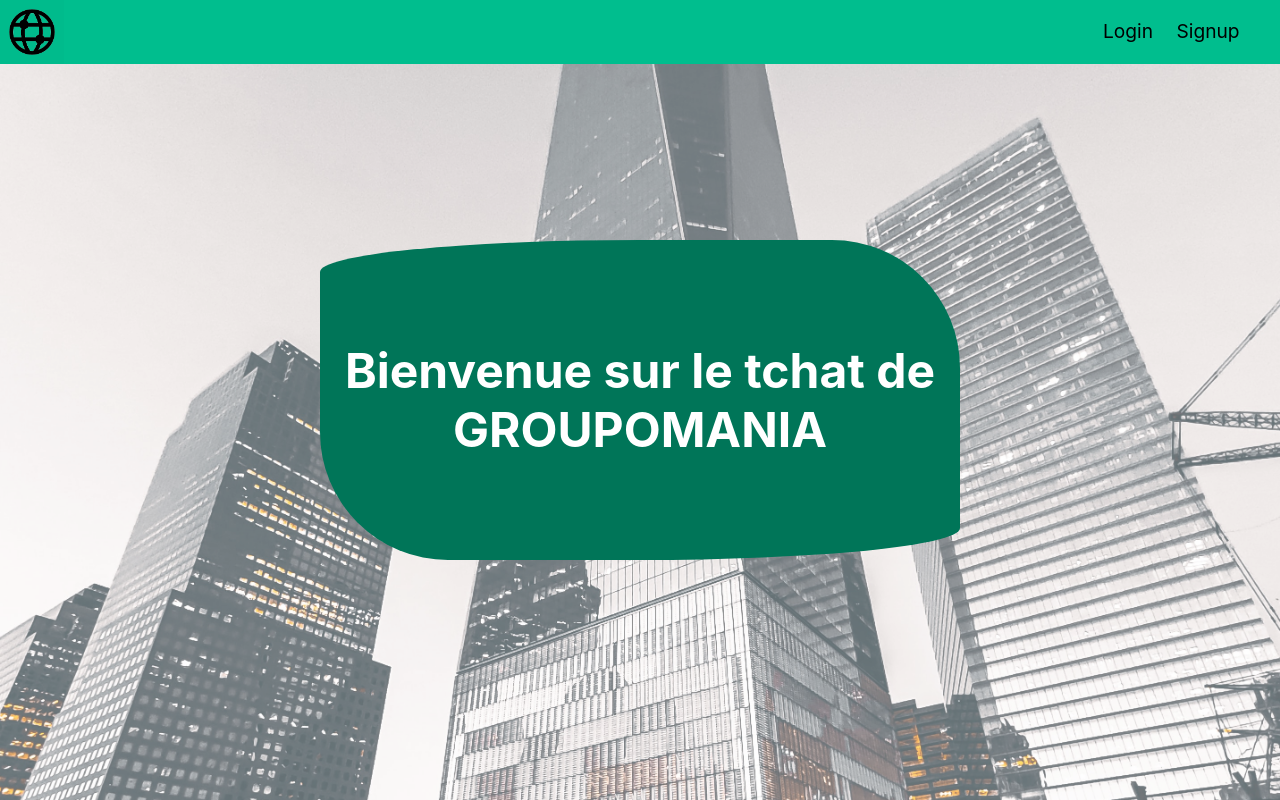
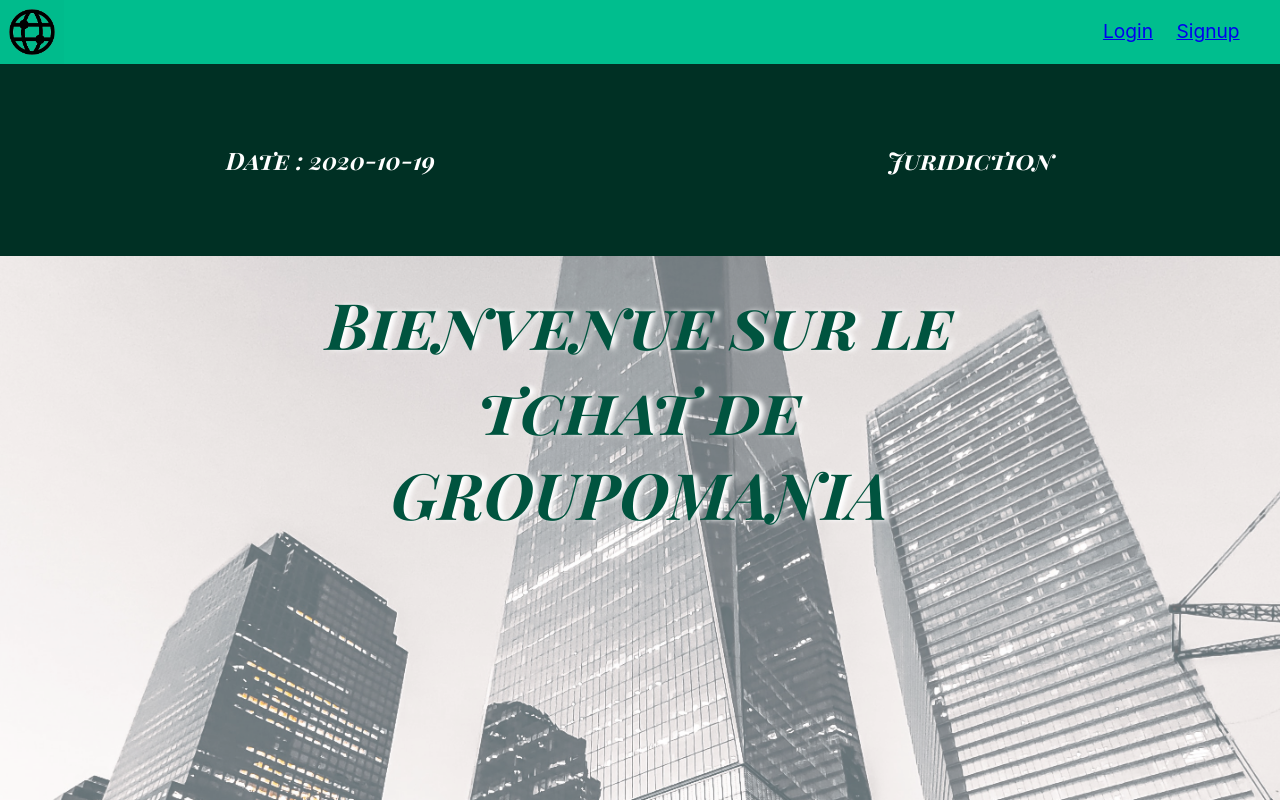
Before and after one commit to cherokees/projet-7, a React (Create React App) app in the folder frontend/groupomania/: page / in a window 1280 px wide. Shown: the top 800 px of the page. Built offline with nearby package versions, Linux system fonts and the light colour scheme.

Commit message:
ajout de react-router

```diff
--- a/frontend/groupomania/package.json
+++ b/frontend/groupomania/package.json
@@ -8,6 +8,8 @@
     "@testing-library/user-event": "^7.2.1",
     "react": "^16.14.0",
     "react-dom": "^16.14.0",
+    "react-router": "^5.2.0",
+    "react-router-dom": "^5.2.0",
     "react-scripts": "3.4.3"
   },
   "scripts": {
--- a/frontend/groupomania/public/index.html
+++ b/frontend/groupomania/public/index.html
@@ -8,6 +8,8 @@
   <meta name="theme-color" content="#000000" />
   <meta name="description" content="Web site created using create-react-app" />
   <link rel="apple-touch-icon" href="%PUBLIC_URL%/logo192.png" />
+  <link href="https://fonts.googleapis.com/css2?family=Playfair+Display+SC:ital,wght@1,700&display=swap"
+    rel="stylesheet">
   <!--
       manifest.json provides metadata used when your web app is installed on a
       user's mobile device or desktop. See https://developers.google.com/web/fundamentals/web-app-manifest/
--- a/frontend/groupomania/src/App.js
+++ b/frontend/groupomania/src/App.js
@@ -3,14 +3,23 @@
 import Header from './template/header';
 import Footer from './template/footer';
 import Accueil from './template/accueil';
-import './scss/style.scss'
+import Login from './template/Login';
+import Signup from './template/Signup';
+import './scss/style.scss';
+import { BrowserRouter as Router, Route } from "react-router-dom";
 
 function App() {
   return (
     <div className="App">
-      <Header />
-      <Accueil />
-      <Footer />
+      <Router>
+        <Header />
+        {/* <Accueil /> */}
+        <Footer />
+        <Route path="/" exact component={Accueil}></Route>
+        <Route path="/Login" exact component={Login}></Route>
+        <Route path="/Signup" exact component={Signup}></Route>
+
+      </Router>
     </div>
   );
 }
--- a/frontend/groupomania/src/scss/style.scss
+++ b/frontend/groupomania/src/scss/style.scss
@@ -1,19 +1,23 @@
 //HEADER
 
 .container_header{
-    // background-color: #B4C7E0;
     background-color: rgb(0,190,142);
     justify-content: space-between;
 
     .header_container_login{
         width: 12rem;
-        // margin: 2rem;
         display: flex;
 
         .login, .signup{
             height: 100%;
-            // margin: 1rem;
             width: 5rem;
+
+            &:hover{
+                border-radius: 0px;
+                background: #00bf8f;
+                box-shadow: inset 32px 32px 45px #008060,
+                            inset -32px -32px 45px #00febe;
+            }
 
             p{
                 text-align: center;
@@ -29,15 +33,18 @@
 //DEBUT FOOTER
 
 .container_footer {
-    // background-color: #947F59;
     background-color: rgb(0,48,36);
     display: flex;
     justify-content: space-around;
 
+    :nth-child(1), :nth-child(2){
+        margin-top: 2.5rem;
+    }
+
     p{
-        font-size: 2rem;
+        font-size: 1.5rem;
         color: white;
-        font-weight: 700;
+        font-family: 'Playfair Display SC', serif;
     }
 
 }
@@ -46,46 +53,28 @@
 
 //DEBUT PAGE ACCUEIL
 
-@keyframes bulle_texte_acceuil{
-    from{
-        border-radius: 50% 20% / 10% 40%;
-    }
-    to{
-        border-radius: 40% 10% / 20% 50%;
-
-    }
-}
-
 .container_accueil{
 
     .container_accueil_titre {
-        top: 30%;
+        top: 40%;
         left: 0;
         right: 0;
         margin: 0 auto;
         width: 40rem;
-        height: 20rem;
-        border-radius: 50% 20% / 10% 40%;
+        height: 11rem;
         position: absolute;
-        background: rgb(0,117,88);
         display: flex;
         justify-content: center;
         align-items: center;
-        // animation-name: bulle_texte_acceuil;
-        // animation-duration: 3s;
-        // animation-iteration-count: infinite;
-
         p{
-            color: white;
+            color: rgb(0,84,63);
             font-weight: 700;
-            font-size: 3rem;
+            font-size: 4rem;
+            font-family: 'Playfair Display SC', serif;
+            text-shadow: white 5px 0 5px;
 
         }
     }
-    // :nth-child(2):before{
-    //     animation: 3s linear 1s infinite alternate slidein;
-    //     border-radius: 10% 60% / 50% 20%;
-    // }
 }
 
 //FIN PAGE ACCUEIL
--- a/frontend/groupomania/src/template/accueil.js
+++ b/frontend/groupomania/src/template/accueil.js
@@ -9,6 +9,7 @@
         backgroundPosition: 'center',
         backgroundRepeat: 'no-repeat',
         backgroundSize: 'cover',
+        backgroundAttachment: 'fixed',
     }
 }
 
--- a/frontend/groupomania/src/template/header.js
+++ b/frontend/groupomania/src/template/header.js
@@ -1,4 +1,5 @@
 import React from 'react';
+import { Link } from 'react-router-dom';
 
 
 const styles = {
@@ -22,12 +23,16 @@
                 <div className="logo" style={styles.logo}>
                 </div>
                 <div className='header_container_login'>
+                    <Link to='/Login'>
                         <div className="login">
                             <p>Login</p>
                         </div>
+                    </Link>
+                    <Link to='/Signup'>
                         <div className="signup">
                             <p>Signup</p>
                         </div>
+                    </Link>
                 </div>
             </div>
         )
```
Also changed, not shown: 1 other file (tests, documents, lock files or other folders). Lines whose indentation alone changed are shown as unchanged.
